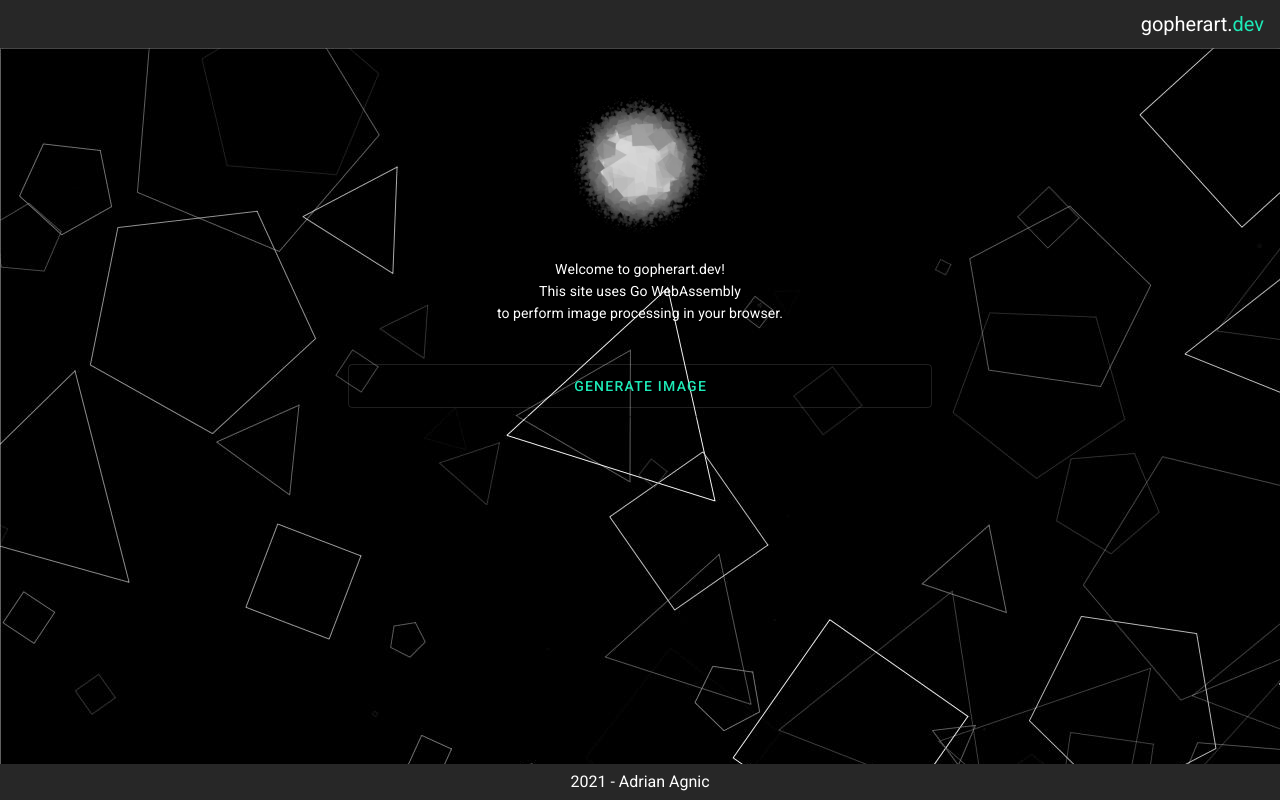
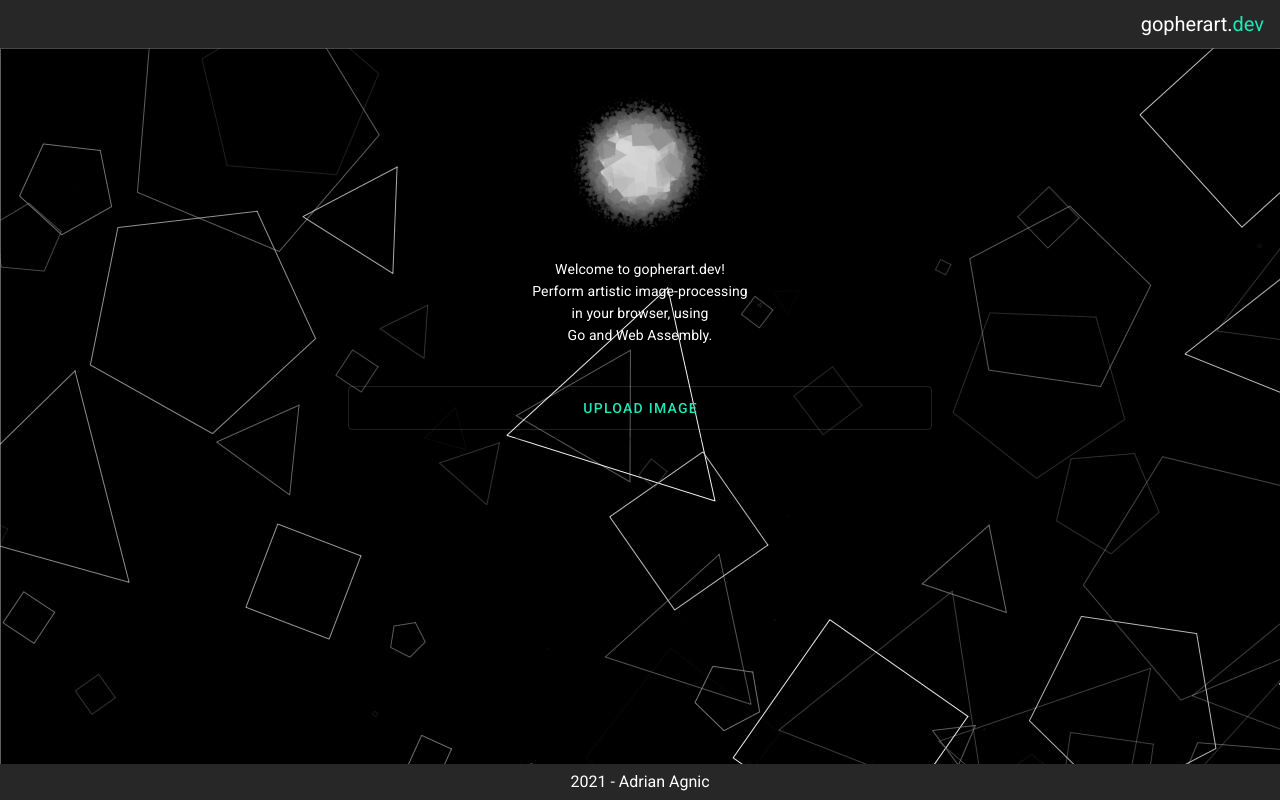
Before and after one commit to ajagnic/gopherart, a Nuxt app: page / in a window 1280 px wide. Built offline with nearby package versions, Linux system fonts and the light colour scheme.

Commit message:
loading overlay; minor wording changes

```diff
--- a/components/ImageProcessing.vue
+++ b/components/ImageProcessing.vue
@@ -4,7 +4,7 @@
       <div v-if="dataURL == null">
         <v-card-title>Generate Image</v-card-title>
         <v-card-subtitle>
-          Upload a JPEG or PNG image below to process
+          Upload a JPEG or PNG image below to begin
         </v-card-subtitle>
         <v-container>
           <image-upload @file-upload="input = $event" />
@@ -92,6 +92,7 @@ export default {
 
   methods: {
     processFile() {
+      this.$nuxt.$loading.start()
       this.filename = 'gopherart-' + this.input.name
       const enc = this.input.type
       this.input.arrayBuffer().then((blob) => {
@@ -100,6 +101,7 @@ export default {
         const paramsStr = JSON.stringify(this.params)
         const img64Str = window.processImage(bytes, size, paramsStr)
         this.dataURL = 'data:' + enc + ';base64,' + JSON.parse(img64Str)
+        this.$nuxt.$loading.finish()
         this.$emit('image-loaded', true)
       })
     },
--- /dev/null
+++ b/components/Loading.vue
@@ -0,0 +1,23 @@
+<template>
+  <v-overlay v-if="loading" opacity="0.6">
+    <p color="primary">Loading...</p>
+  </v-overlay>
+</template>
+
+<script>
+export default {
+  data: () => ({
+    loading: false,
+  }),
+
+  methods: {
+    start() {
+      this.loading = true
+    },
+
+    finish() {
+      this.loading = false
+    },
+  },
+}
+</script>
--- a/nuxt.config.js
+++ b/nuxt.config.js
@@ -19,6 +19,8 @@ export default {
     link: [{ rel: 'icon', type: 'image/x-icon', href: '/favicon.ico' }],
     script: [{ src: 'js/wasm_exec.js' }],
   },
+
+  loading: '~/components/Loading.vue',
 
   // Global CSS: https://go.nuxtjs.dev/config-css
   css: [],
--- a/pages/index.vue
+++ b/pages/index.vue
@@ -16,8 +16,11 @@
           <v-card-text class="text-center">
             <p>
               Welcome to gopherart.dev!<br />
-              This site uses Go WebAssembly<br />
-              to perform image processing in your browser.
+              Perform artistic image-processing<br />
+              in your browser, using<br />
+              Go and Web Assembly.
+              <!-- This site uses Go WebAssembly<br />
+              to perform image processing in your browser. -->
             </p>
           </v-card-text>
         </div>
@@ -30,7 +33,7 @@
             color="primary"
             @click="showProcessing = true"
           >
-            Generate Image
+            Upload Image
           </v-btn>
         </v-card-actions>
       </div>
```
